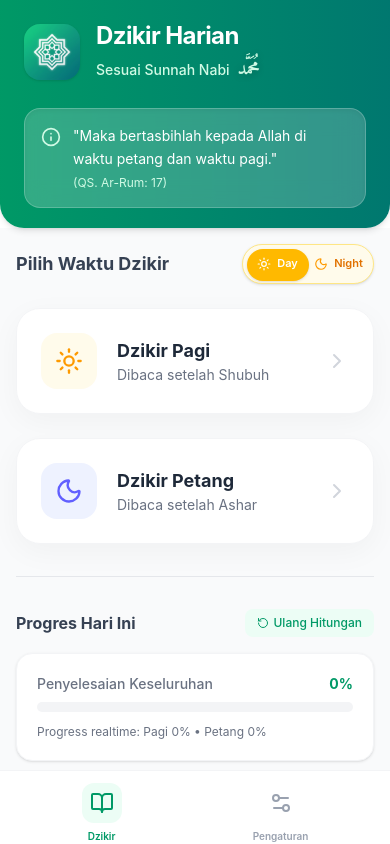
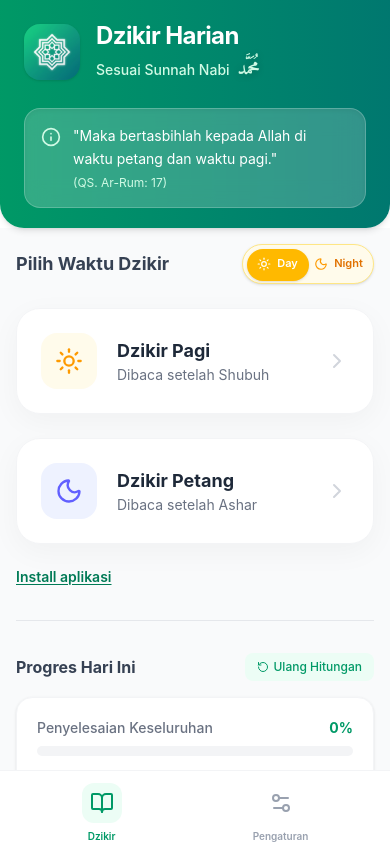
Before and after one commit to adhityogb/DzikirHarian, a React (Vite) app: page / in a window 390 px wide. Built offline with nearby package versions, Linux system fonts and the light colour scheme; a web font is replaced by a local one.

Commit message:
Pindahkan CTA install ke bawah Dzikir Petang dengan instruksi klik

```diff
--- a/src/components/HomeTab.jsx
+++ b/src/components/HomeTab.jsx
@@ -1,4 +1,4 @@
-import React from 'react';
+import React, { useState } from 'react';
 import { Sun, Moon, ChevronRight, RotateCcw, Download } from 'lucide-react';
 
 export default function HomeTab({
@@ -16,6 +16,8 @@ export default function HomeTab({
   installPromptEvent,
   handleInstallApp,
 }) {
+  const [showInstallInstructions, setShowInstallInstructions] = useState(false);
+
   return (
     <div className="p-4 sm:p-6 lg:p-8 space-y-6 pb-32 animate-fade-in-up">
       <div className="flex items-center justify-between gap-4">
@@ -43,6 +45,37 @@ export default function HomeTab({
         <ChevronRight className="text-gray-300 group-hover:text-indigo-500" />
       </button>
 
+      {isMobileView && !isStandaloneMode && showInstallBanner && (
+        <div className="-mt-1">
+          <button
+            type="button"
+            onClick={() => setShowInstallInstructions((prev) => !prev)}
+            className="text-sm font-semibold text-emerald-700 hover:text-emerald-800 underline underline-offset-2"
+          >
+            Install aplikasi
+          </button>
+
+          {showInstallInstructions && (
+            <div className="mt-3 rounded-2xl border border-emerald-200 bg-gradient-to-r from-emerald-50 to-teal-50 p-4 shadow-sm animate-fade-in-up">
+              <div className="flex items-start gap-3">
+                <div className="w-10 h-10 rounded-full bg-emerald-100 text-emerald-700 flex items-center justify-center shrink-0"><Download className="w-5 h-5" /></div>
+                <div className="flex-1">
+                  <p className="font-semibold text-emerald-900 text-sm">Instruksi Install</p>
+                  <div className="mt-2 rounded-xl bg-white/80 p-3 border border-emerald-100">
+                    {installPlatform === 'ios' && <ol className="text-xs text-emerald-800 list-decimal pl-4 space-y-1"><li>Buka di Safari, lalu ketuk tombol <strong>Share</strong> (ikon kotak + panah).</li><li>Pilih <strong>Add to Home Screen</strong>.</li><li>Ketuk <strong>Add</strong> sampai ikon muncul di layar utama.</li></ol>}
+                    {installPlatform === 'android' && <ol className="text-xs text-emerald-800 list-decimal pl-4 space-y-1"><li>Ketuk tombol <strong>Install</strong> di bawah ini.</li><li>Jika tidak muncul, buka menu browser (⋮).</li><li>Pilih <strong>Install app</strong> atau <strong>Add to Home screen</strong>.</li></ol>}
+                    {installPlatform === 'other' && <p className="text-xs text-emerald-800">Gunakan menu browser lalu pilih <strong>Install app</strong> atau <strong>Add to Home Screen</strong>.</p>}
+                  </div>
+                  {installPlatform === 'android' && (
+                    <div className="flex gap-2 mt-3">{installPromptEvent ? <button onClick={handleInstallApp} className="px-3 py-2 text-xs font-semibold rounded-lg bg-emerald-600 text-white hover:bg-emerald-700 transition-colors">Install</button> : <span className="px-3 py-2 text-xs font-semibold rounded-lg bg-white text-emerald-700 border border-emerald-200">Buka menu browser untuk install</span>}</div>
+                  )}
+                </div>
+              </div>
+            </div>
+          )}
+        </div>
+      )}
+
       <div className="mt-8 pt-8 border-t border-gray-200">
         <div className="flex justify-between items-center mb-4">
           <h3 className="font-bold text-gray-700">Progres Hari Ini</h3>
@@ -54,22 +87,6 @@ export default function HomeTab({
           <p className="text-xs text-gray-500 mt-3">Progress realtime: Pagi {morningProgress}% • Petang {eveningProgress}%</p>
         </div>
 
-        {isMobileView && !isStandaloneMode && showInstallBanner && (
-          <div className="mt-4 rounded-2xl border border-emerald-200 bg-gradient-to-r from-emerald-50 to-teal-50 p-4 shadow-sm animate-fade-in-up">
-            <div className="flex items-start gap-3">
-              <div className="w-10 h-10 rounded-full bg-emerald-100 text-emerald-700 flex items-center justify-center shrink-0"><Download className="w-5 h-5" /></div>
-              <div className="flex-1">
-                <p className="font-semibold text-emerald-900 text-sm">Install Dzikir Harian</p><p className="text-xs text-emerald-700 mt-1">Pasang aplikasi agar akses lebih cepat dari homescreen.</p>
-                <div className="mt-2 rounded-xl bg-white/80 p-3 border border-emerald-100">
-                  {installPlatform === 'ios' && <ol className="text-xs text-emerald-800 list-decimal pl-4 space-y-1"><li>Buka di Safari, lalu ketuk tombol <strong>Share</strong> (ikon kotak + panah).</li><li>Pilih <strong>Add to Home Screen</strong>.</li><li>Ketuk <strong>Add</strong> sampai ikon muncul di layar utama.</li></ol>}
-                  {installPlatform === 'android' && <ol className="text-xs text-emerald-800 list-decimal pl-4 space-y-1"><li>Ketuk tombol <strong>Install</strong> di bawah ini.</li><li>Jika tidak muncul, buka menu browser (⋮).</li><li>Pilih <strong>Install app</strong> atau <strong>Add to Home screen</strong>.</li></ol>}
-                  {installPlatform === 'other' && <p className="text-xs text-emerald-800">Gunakan menu browser lalu pilih <strong>Install app</strong> atau <strong>Add to Home Screen</strong>.</p>}
-                </div>
-                <div className="flex gap-2 mt-3">{installPromptEvent ? <button onClick={handleInstallApp} className="px-3 py-2 text-xs font-semibold rounded-lg bg-emerald-600 text-white hover:bg-emerald-700 transition-colors">Install</button> : <span className="px-3 py-2 text-xs font-semibold rounded-lg bg-white text-emerald-700 border border-emerald-200">Buka menu browser untuk install</span>}</div>
-              </div>
-            </div>
-          </div>
-        )}
       </div>
     </div>
   );
```
